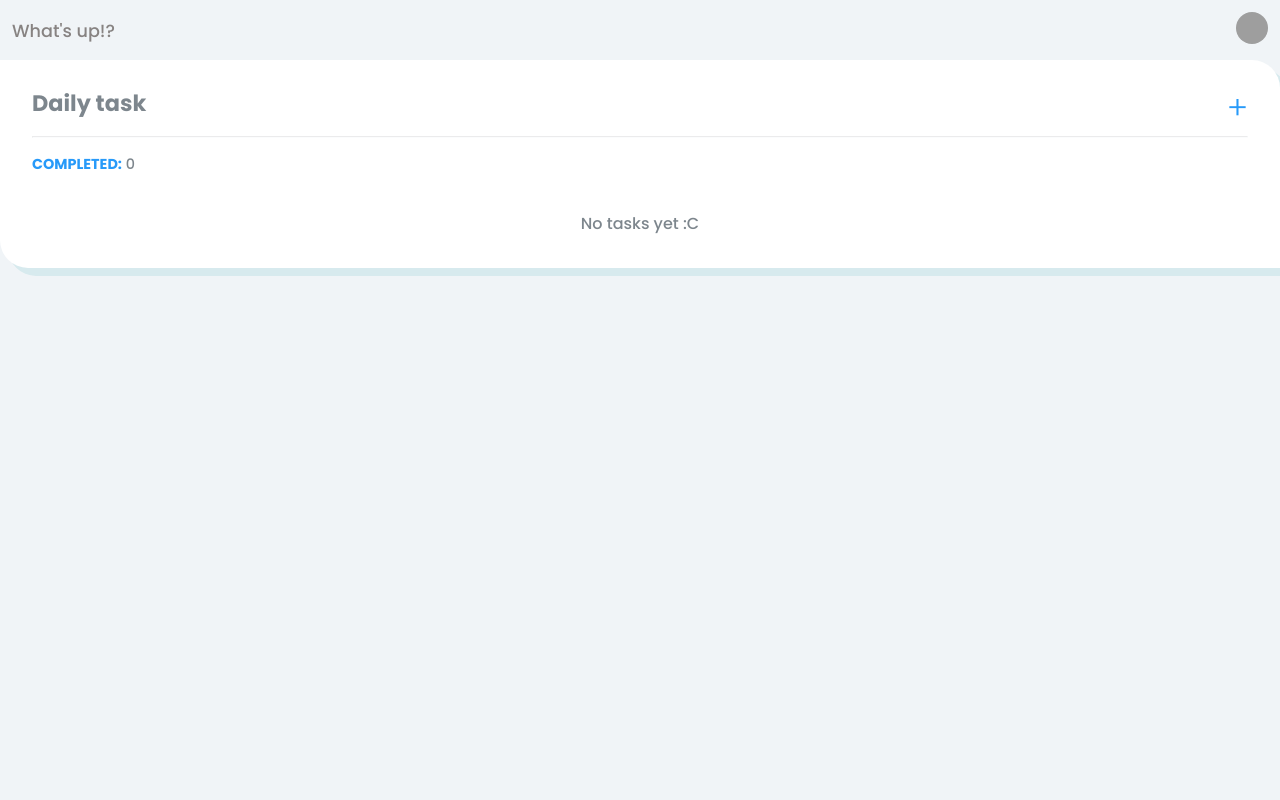
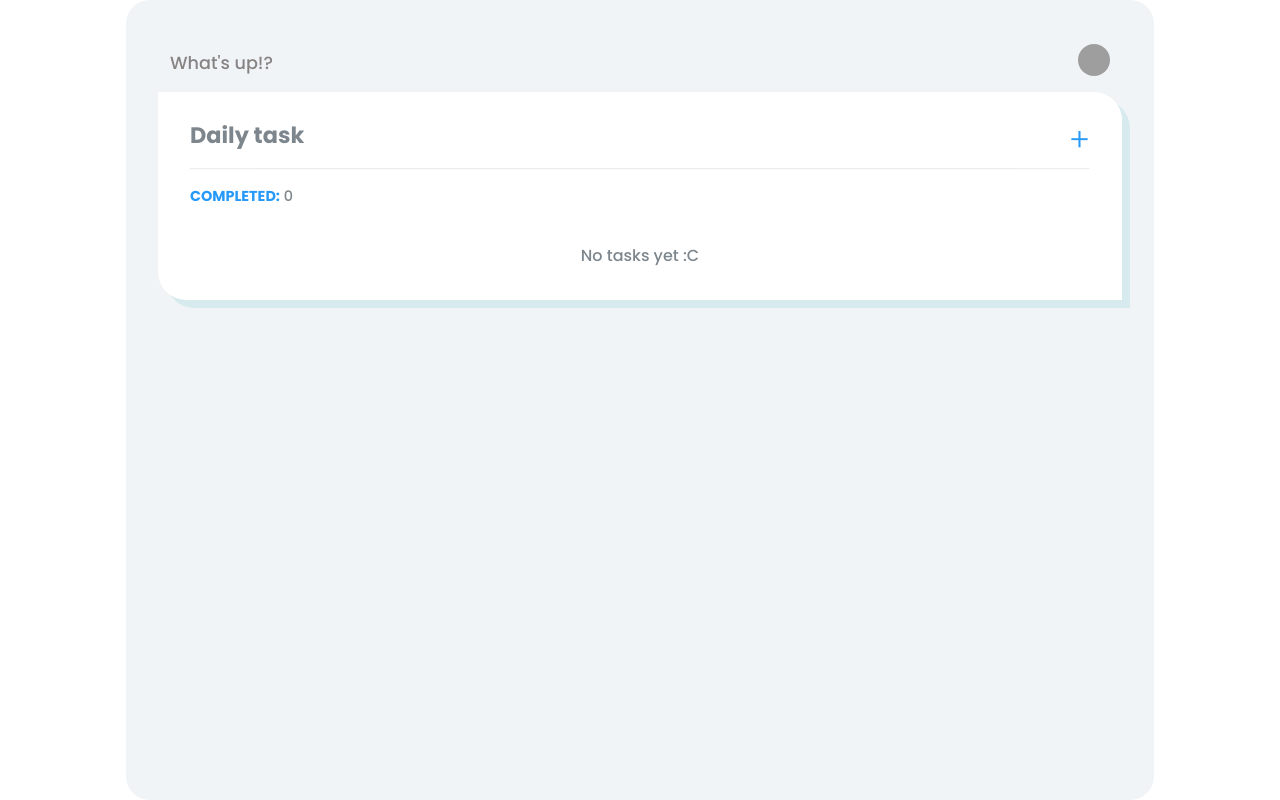
Before and after one commit to hiimlex/tu-dum, a Svelte app: page / in a window 1280 px wide. Built offline with nearby package versions, Linux system fonts and the light colour scheme; grey boxes are pictures that could not be loaded.

Commit message:
adjust on tu-dum

```diff
--- a/src/App.svelte
+++ b/src/App.svelte
@@ -15,7 +15,7 @@
 
 <style>
 	:global(body) {
-    background-color: #f0f4f7;
+		background-color: #fff;
 		color: #878382;
 		font-size: 62.5%;
 		margin: 0;
--- a/src/core/pages/Main.svelte
+++ b/src/core/pages/Main.svelte
@@ -4,15 +4,32 @@
 </script>
 
 <div class="m-container">
-	<Header />
-	<TaskList />
+	<div class="m-content">
+		<Header />
+		<TaskList />
+	</div>
 </div>
 
 <style>
 	.m-container {
 		display: flex;
+		width: 100%;
+
+		align-items: center;
+		justify-content: center;
+	}
+
+	.m-content {
+		max-width: 1028px;
+		display: flex;
 		flex-direction: column;
 		align-items: flex-start;
 		justify-content: flex-start;
+		width: 100%;
+		border-radius: 24px;
+		background: #f0f4f7;
+		padding: 32px;
+		height: 100vh;
+		overflow: hidden;
 	}
 </style>
--- a/src/shared/components/TaskList.svelte
+++ b/src/shared/components/TaskList.svelte
@@ -1,11 +1,11 @@
 <script lang="ts">
 	import { tasks } from "../../app/store/task";
-	import AddTask from "./AddTask.svelte";
+	import HeaderTaskList from "./HeaderTaskList.svelte";
 	import Task from "./Task.svelte";
 </script>
 
 <main class="m-content">
-	<AddTask />
+	<HeaderTaskList />
 
 	{#each $tasks as task}
 		{#await task then data}
```
Also changed, not shown: src/shared/components/HeaderTaskList.svelte (renamed from src/shared/components/AddTask.svelte). Lines whose indentation alone changed are shown as unchanged.
